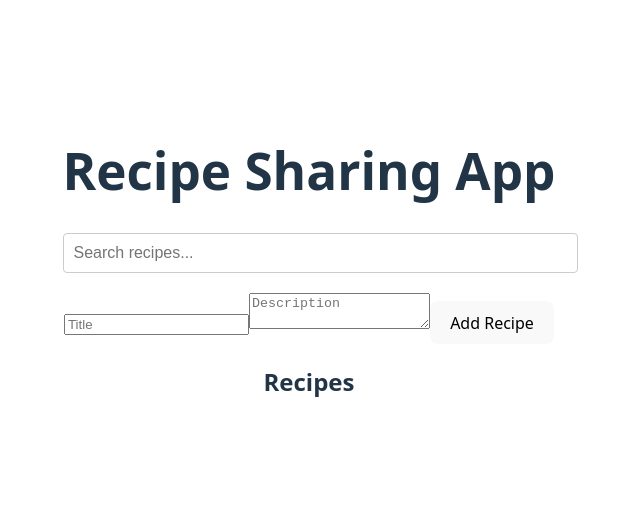
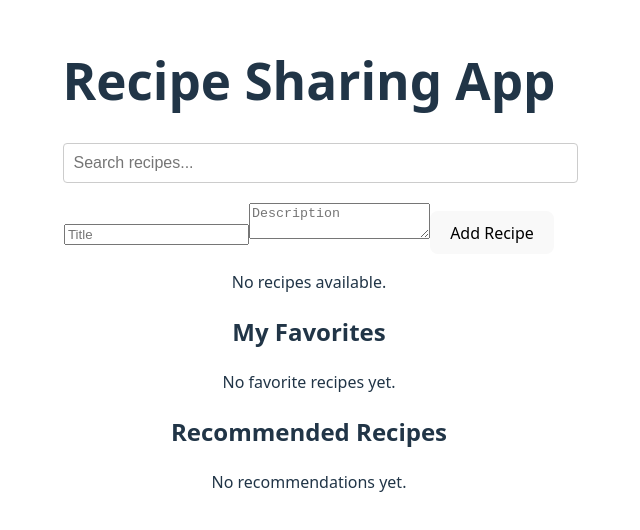
Before and after one commit to Amondi1111/alx-fe-reactjs, a React (Vite) app in the folder recipe-sharing-app/: page / in a window 1280 px wide. Shown: the part 136-666 px from the top of the page, without its empty margins (331-971 px from the left). Built offline with nearby package versions, Linux system fonts and the light colour scheme.

Commit message:
Implementing Users Recommendations

```diff
--- a/recipe-sharing-app/src/App.jsx
+++ b/recipe-sharing-app/src/App.jsx
@@ -3,25 +3,21 @@
 import AddRecipeForm from './components/AddRecipeForm';
 import RecipeDetails from './components/RecipeDetails';
 import SearchBar from './components/SearchBar';
+import FavoritesList from './components/FavoritesList';
+import RecommendationsList from './components/RecommendationsList';
 import './App.css';
 
 function App() {
   return (
     <Router>
-      <Routes>
-        <Route
-          path="/"
-          element={
       <div style={{ maxWidth: '600px', margin: 'auto', padding: '20px' }}>
         <h1>Recipe Sharing App</h1>
         <SearchBar />
         <AddRecipeForm />
         <RecipeList />
+        <FavoritesList />
+        <RecommendationsList />
       </div>
-          }
-        />
-        <Route path="/recipe/:id" element={<RecipeDetails />} />
-      </Routes>
     </Router>
   );
 }
--- /dev/null
+++ b/recipe-sharing-app/src/components/FavoritesList.jsx
@@ -0,0 +1,28 @@
+import { useRecipeStore } from './recipeStore';
+
+const FavoritesList = () => {
+  const recipes = useRecipeStore((state) => state.recipes);
+  const favoriteIds = useRecipeStore((state) => state.favorites);
+
+  const favorites = favoriteIds
+    .map(id => recipes.find(r => r.id === id))
+    .filter(Boolean);
+
+  return (
+    <div>
+      <h2>My Favorites</h2>
+      {favorites.length === 0 ? (
+        <p>No favorite recipes yet.</p>
+      ) : (
+        favorites.map(recipe => (
+          <div key={recipe.id}>
+            <h3>{recipe.title}</h3>
+            <p>{recipe.description}</p>
+          </div>
+        ))
+      )}
+    </div>
+  );
+};
+
+export default FavoritesList;
--- a/recipe-sharing-app/src/components/RecipeList.jsx
+++ b/recipe-sharing-app/src/components/RecipeList.jsx
@@ -1,18 +1,26 @@
-import React from 'react';
 import { useRecipeStore } from './recipeStore';
 
 const RecipeList = () => {
-  const recipes = useRecipeStore(state => state.filteredRecipes);
+  const filteredRecipes = useRecipeStore((state) => state.filteredRecipes);
+  const addFavorite = useRecipeStore((state) => state.addFavorite);
+
+  if (!Array.isArray(filteredRecipes)) {
+    return <p>No recipes available.</p>;
+  }
 
   return (
     <div>
-      <h2>Recipes</h2>
-      {recipes.map((recipe) => (
-        <div key={recipe.id}>
-          <h3>{recipe.title}</h3>
-          <p>{recipe.description}</p>
-        </div>
-      ))}
+      {filteredRecipes.length === 0 ? (
+        <p>No recipes found.</p>
+      ) : (
+        filteredRecipes.map((recipe) => (
+          <div key={recipe.id}>
+            <h3>{recipe.title}</h3>
+            <p>{recipe.description}</p>
+            <button onClick={() => addFavorite(recipe.id)}>Favorite</button>
+          </div>
+        ))
+      )}
     </div>
   );
 };
--- /dev/null
+++ b/recipe-sharing-app/src/components/RecommendationsList.jsx
@@ -0,0 +1,29 @@
+import { useRecipeStore } from './recipeStore';
+import { useEffect } from 'react';
+
+const RecommendationsList = () => {
+  const recommendations = useRecipeStore((state) => state.recommendations);
+  const generateRecommendations = useRecipeStore((state) => state.generateRecommendations);
+
+  useEffect(() => {
+    generateRecommendations();
+  }, [generateRecommendations]);
+
+  return (
+    <div>
+      <h2>Recommended Recipes</h2>
+      {recommendations.length === 0 ? (
+        <p>No recommendations yet.</p>
+      ) : (
+        recommendations.map((recipe) => (
+          <div key={recipe.id}>
+            <h3>{recipe.title}</h3>
+            <p>{recipe.description}</p>
+          </div>
+        ))
+      )}
+    </div>
+  );
+};
+
+export default RecommendationsList;
--- a/recipe-sharing-app/src/components/recipeStore.js
+++ b/recipe-sharing-app/src/components/recipeStore.js
@@ -2,57 +2,25 @@
 
 export const useRecipeStore = create((set) => ({
   recipes: [],
-  searchTerm: '',
-  filteredRecipes: [],
+  favorites: [],
+  recommendations: [],
 
-  setSearchTerm: (term) => {
-    set({ searchTerm: term });
+  addFavorite: (recipeId) =>
     set((state) => ({
-      filteredRecipes: state.recipes.filter(recipe =>
-        recipe.title.toLowerCase().includes(term.toLowerCase())
-      )
-    }));
-  },
-
-  filterRecipes: () =>
-    set((state) => ({
-      filteredRecipes: state.recipes.filter(recipe =>
-        recipe.title.toLowerCase().includes(state.searchTerm.toLowerCase())
-      )
+      favorites: [...new Set([...state.favorites, recipeId])],
     })),
 
-  addRecipe: (newRecipe) =>
+  removeFavorite: (recipeId) =>
+    set((state) => ({
+      favorites: state.favorites.filter((id) => id !== recipeId),
+    })),
+
+  generateRecommendations: () =>
     set((state) => {
-      const updatedRecipes = [...state.recipes, newRecipe];
-      return {
-        recipes: updatedRecipes,
-        filteredRecipes: updatedRecipes.filter(recipe =>
-          recipe.title.toLowerCase().includes(state.searchTerm.toLowerCase())
-        )
-      };
-    }),
-
-  deleteRecipe: (id) =>
-    set((state) => {
-      const updatedRecipes = state.recipes.filter(recipe => recipe.id !== id);
-      return {
-        recipes: updatedRecipes,
-        filteredRecipes: updatedRecipes.filter(recipe =>
-          recipe.title.toLowerCase().includes(state.searchTerm.toLowerCase())
-        )
-      };
-    }),
-
-  updateRecipe: (updatedRecipe) =>
-    set((state) => {
-      const updatedRecipes = state.recipes.map(recipe =>
-        recipe.id === updatedRecipe.id ? updatedRecipe : recipe
+      const recommended = state.recipes.filter(
+        (recipe) =>
+          state.favorites.includes(recipe.id) && Math.random() > 0.5
       );
-      return {
-        recipes: updatedRecipes,
-        filteredRecipes: updatedRecipes.filter(recipe =>
-          recipe.title.toLowerCase().includes(state.searchTerm.toLowerCase())
-        ),
-      };
+      return { recommendations: recommended };
     }),
 }));
```
Lines whose indentation alone changed are shown as unchanged.
